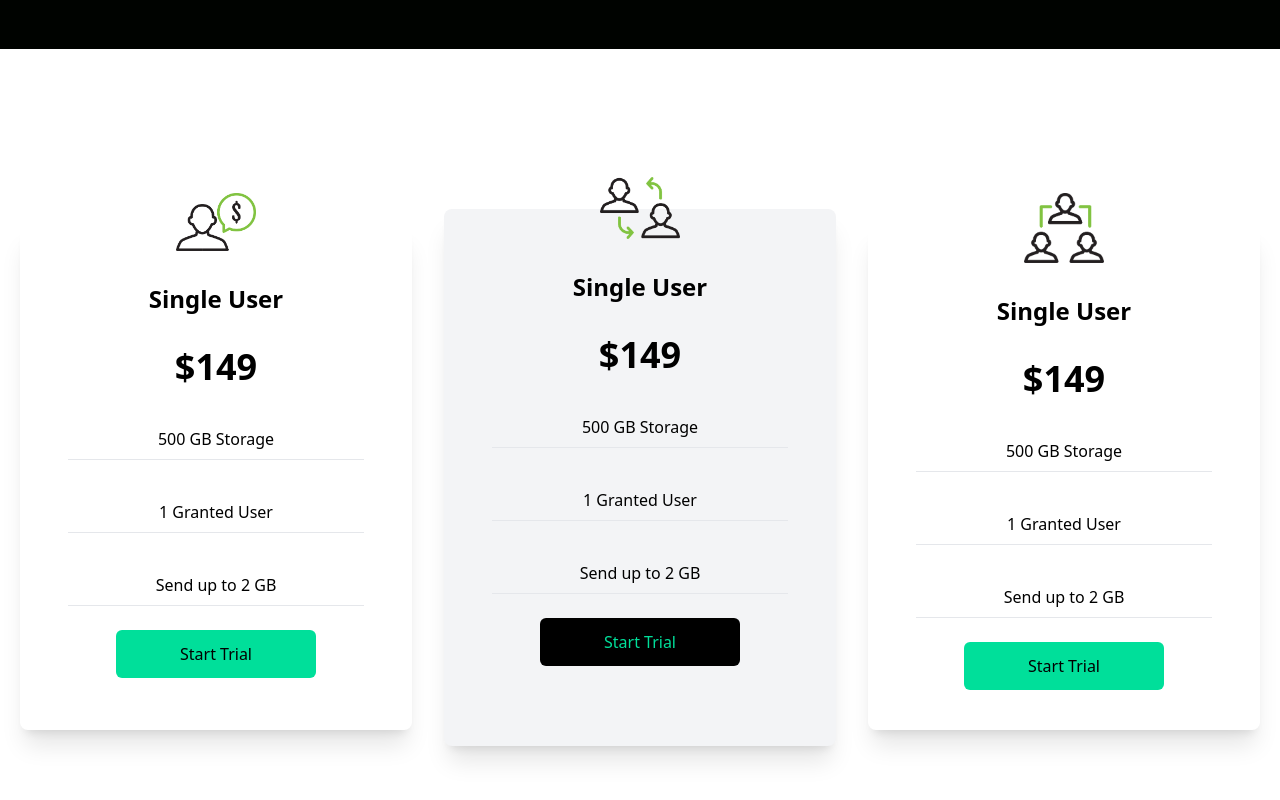
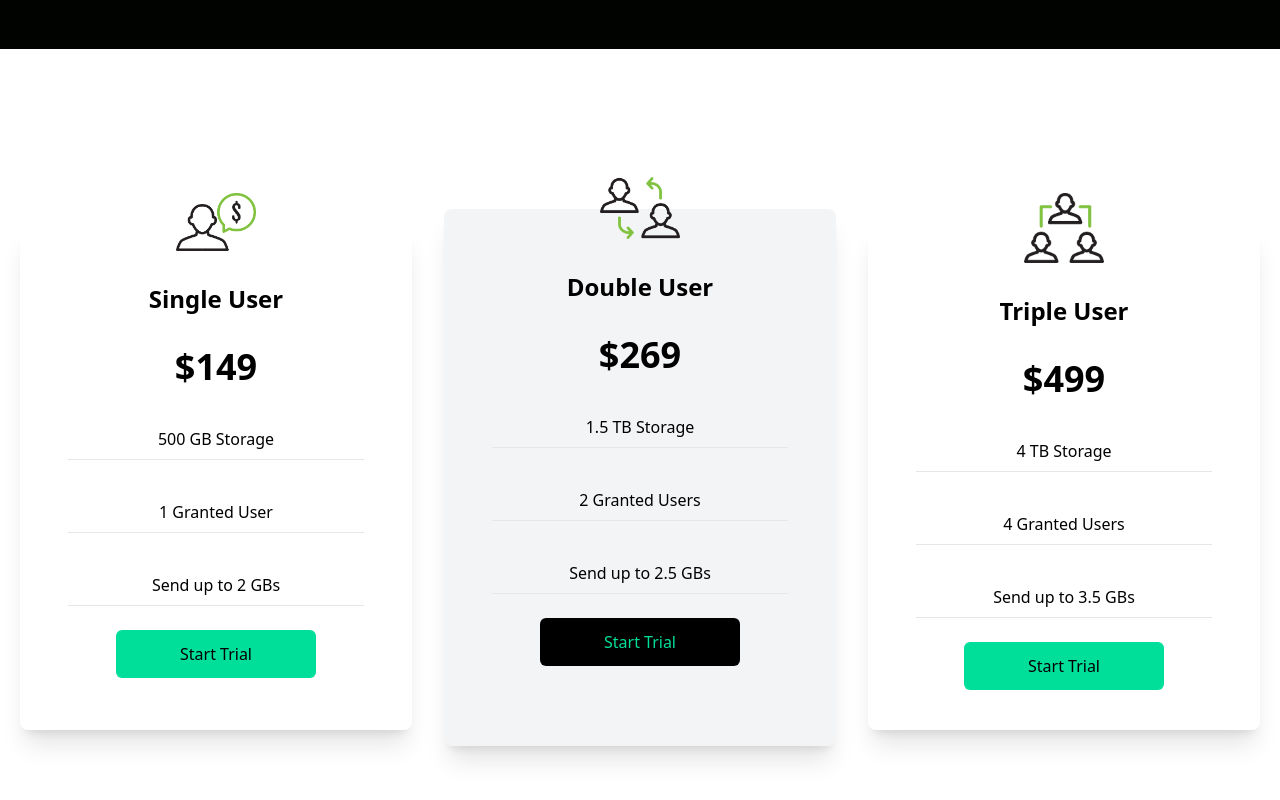
Before and after one commit to alanbacay02/mock-data-website, a React (Create React App) app: page / in a window 1280 px wide. Shown: the part 1632-2432 px from the top of the page. Built offline with nearby package versions, Linux system fonts and the light colour scheme.

Commit message:
updates text in Cards.jsx

```diff
--- a/src/components/Cards.jsx
+++ b/src/components/Cards.jsx
@@ -14,29 +14,29 @@ const Cards = () => {
           <div className="text-center font-medium">
             <p className="py-2 border-b mx-8 mt-8">500 GB Storage</p>
             <p className="py-2 border-b mx-8 mt-8">1 Granted User</p>
-            <p className="py-2 border-b mx-8 mt-8">Send up to 2 GB</p>
+            <p className="py-2 border-b mx-8 mt-8">Send up to 2 GBs</p>
           </div>
           <button className="bg-[#00df9a] hover:brightness-90 w-[200px] rounded-md font-medium my-6 mx-auto py-3">Start Trial</button>
         </div>
         <div className="bg-gray-100 w-full shadow-xl flex flex-col p-4 my-8 md:my-0 rounded-lg hover:scale-105 duration-300">
           <img className="w-20 mx-auto mt-[-3rem] bg-transparent" src={Double} alt="double.png" />
-          <h2 className="text-2xl font-bold text-center py-8">Single User</h2>
-          <p className="text-center text-4xl font-bold">$149</p>
+          <h2 className="text-2xl font-bold text-center py-8">Double User</h2>
+          <p className="text-center text-4xl font-bold">$269</p>
           <div className="text-center font-medium">
-            <p className="py-2 border-b mx-8 mt-8">500 GB Storage</p>
-            <p className="py-2 border-b mx-8 mt-8">1 Granted User</p>
-            <p className="py-2 border-b mx-8 mt-8">Send up to 2 GB</p>
+            <p className="py-2 border-b mx-8 mt-8">1.5 TB Storage</p>
+            <p className="py-2 border-b mx-8 mt-8">2 Granted Users</p>
+            <p className="py-2 border-b mx-8 mt-8">Send up to 2.5 GBs</p>
           </div>
           <button className="bg-black hover:bg-gray-950 hover:brightness-90 text-[#00df9a] w-[200px] rounded-md font-medium my-6 mx-auto py-3">Start Trial</button>
         </div>
         <div className="w-full shadow-xl flex flex-col p-4 my-4 rounded-lg hover:scale-105 duration-300">
           <img className="w-20 mx-auto mt-[-3rem] bg-white" src={Triple} alt="triple.png" />
-          <h2 className="text-2xl font-bold text-center py-8">Single User</h2>
-          <p className="text-center text-4xl font-bold">$149</p>
+          <h2 className="text-2xl font-bold text-center py-8">Triple User</h2>
+          <p className="text-center text-4xl font-bold">$499</p>
           <div className="text-center font-medium">
-            <p className="py-2 border-b mx-8 mt-8">500 GB Storage</p>
-            <p className="py-2 border-b mx-8 mt-8">1 Granted User</p>
-            <p className="py-2 border-b mx-8 mt-8">Send up to 2 GB</p>
+            <p className="py-2 border-b mx-8 mt-8">4 TB Storage</p>
+            <p className="py-2 border-b mx-8 mt-8">4 Granted Users</p>
+            <p className="py-2 border-b mx-8 mt-8">Send up to 3.5 GBs</p>
           </div>
           <button className="bg-[#00df9a] hover:brightness-90 w-[200px] rounded-md font-medium my-6 mx-auto py-3">Start Trial</button>
         </div>
```
